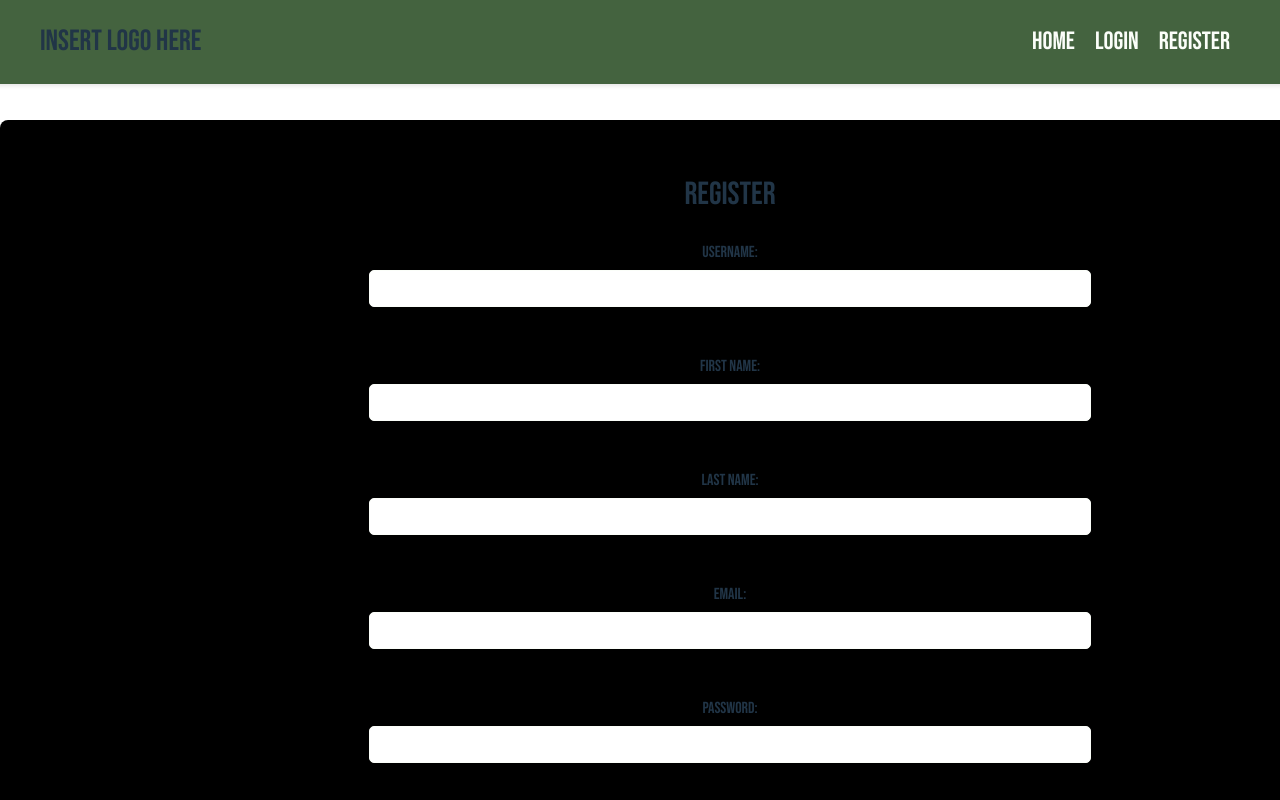
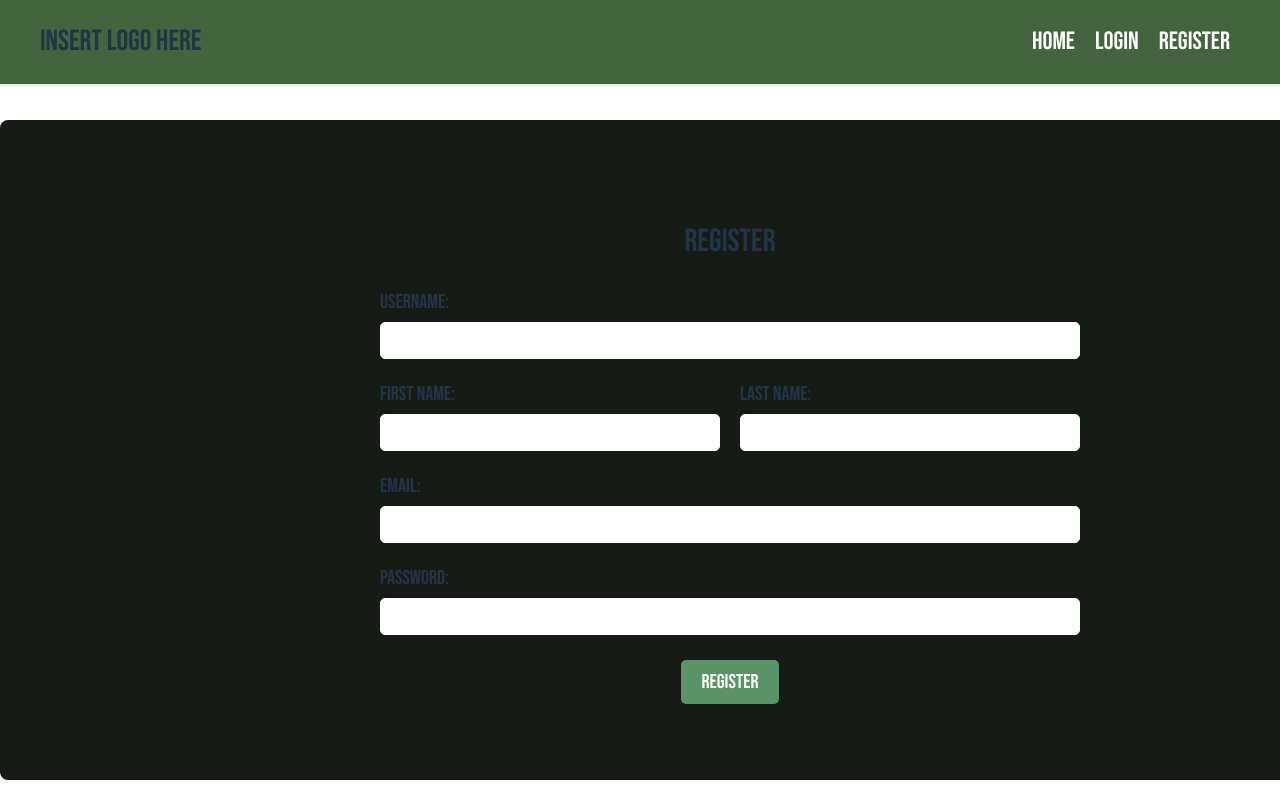
Before and after one commit to Web-Project-1-Team-2/VitalSync-Forum-Application, a React (Vite) app in the folder web-project-2/: page /register in a window 1280 px wide. Shown: the top 800 px of the page. Built offline with nearby package versions, Linux system fonts and the light colour scheme; the HTML template or start-up script is replaced by a standard one.

Commit message:
Registration and Login final style changes

```diff
--- a/web-project-2/src/components/Base/Container/Container.css
+++ b/web-project-2/src/components/Base/Container/Container.css
@@ -1,11 +1,17 @@
 .container {
-    width: 1400px;
-    min-width: 50%;
+    min-width: 1400px;
+    max-width: 1500px;
+    min-height: 600px;
     height: auto;
-    background-color: #000000;
+    background-color: #171b16;
     margin: 0 auto;
     margin-top: 120px;
     margin-bottom: 50px;
     padding: 30px;
     border-radius: 8px;
+    display: flex;
+    justify-content: center;
+    align-items: center;
 }
+
+/* #232921 */
--- a/web-project-2/src/components/Base/Header/Header.css
+++ b/web-project-2/src/components/Base/Header/Header.css
@@ -30,6 +30,10 @@
     cursor: pointer;
 }
 
+.logout-btn:hover {
+    background-color: #bfc2bd;
+}
+
 .navigation-strip {
     display: flex;
     justify-content: center;
--- a/web-project-2/src/pages/Login/Login.css
+++ b/web-project-2/src/pages/Login/Login.css
@@ -1,24 +1,36 @@
 .login-field {
     display: flex;
     flex-direction: column;
-    margin-bottom: 20px;
     align-items: center;
+    width: 100%;
+}
+
+.login-grid {
+    width: 50%;
+    display: grid;
+    grid-template-columns: 1fr;
+    grid-template-rows: repeat(2, 1fr);
+    gap: 20px;
+    margin-bottom: 25px;;
 }
 
 .login-field label {
     margin-bottom: 5px;
+    font-size: 20px;
+    display: block;
 }
 
-.login-field input {
+.login-grid input {
     padding: 10px;
     border: 1px solid #FBFEF9;
     border-radius: 5px;
-    width: 50%;
-    flex-grow: 0;
+    width: -webkit-fill-available;
 }
 
 .login-btn {
-    padding: 10px 20px;
+    font-family: 'Bebas Neue', sans-serif;
+    font-size: 20px;
+    padding: 10px 30px;
     background-color: #5a9367;
     color: #FBFEF9;
     border: none;
--- a/web-project-2/src/pages/Login/Login.jsx
+++ b/web-project-2/src/pages/Login/Login.jsx
@@ -22,7 +22,7 @@ export const Login = () => {
     };
 
     const login = async () => {
-        if(!user.email || user.email.includes('@') === false){
+        if (!user.email || user.email.includes('@') === false) {
             notifyError('Please enter a valid email')
         }
 
@@ -45,13 +45,17 @@ export const Login = () => {
     return (
         <div className="login-field">
             <h1>Login</h1>
+            <div className="login-grid">
+                <div className="email-grid">
+                    <label htmlFor="email">Email: </label>
+                    <input type="email" value={user.email} name="email" id="email" onChange={updateUser('email')} /> <br /><br />
+                </div>
 
-            <label htmlFor="email">Email: </label>
-            <input type="email" value={user.email} name="email" id="email" onChange={updateUser('email')}/> <br /><br />
-
-            <label htmlFor="password">Password: </label>
-            <input type="password" value={user.password} name="password" id="password" onChange={updateUser('password')} /> <br /><br />
-
+                <div className="password-grid">
+                    <label htmlFor="password">Password: </label>
+                    <input type="password" value={user.password} name="password" id="password" onChange={updateUser('password')} /> <br /><br />
+                </div>
+            </div>
             <button className="login-btn" onClick={login}>Login</button>
         </div>
     )
--- a/web-project-2/src/pages/Register/Register.css
+++ b/web-project-2/src/pages/Register/Register.css
@@ -1,23 +1,44 @@
 .register-field {
     display: flex;
     flex-direction: column;
-    margin-bottom: 20px;
     align-items: center;
+    width: 100%;
+}
+
+.registration-grid {
+    width: 50%;
+    display: grid;
+    grid-template-columns: 1fr;
+    grid-template-rows: repeat(4, 1fr);
+    gap: 20px;
+    margin-bottom: 25px;;
+}
+
+.registration-grid label {
+    display: block;
+}
+
+.names-grid {
+    display: grid;
+    grid-template-columns: 1fr 1fr;
+    gap: 20px;
 }
 
 .register-field label {
     margin-bottom: 5px;
+    font-size: 20px;
 }
 
-.register-field input {
+.registration-grid input {
     padding: 10px;
     border: 1px solid #FBFEF9;
     border-radius: 5px;
-    width: 50%;
-    flex-grow: 0;
+    width: -webkit-fill-available;
 }
 
 .register-btn {
+    font-family: 'Bebas Neue', sans-serif;
+    font-size: 20px;
     padding: 10px 20px;
     background-color: #5a9367;
     color: #FBFEF9;
@@ -30,6 +51,6 @@
     background-color: #44633f;
 }
 
-.register-btn > h1 {
+.register-btn>h1 {
     color: #FBFEF9;
 }
--- a/web-project-2/src/pages/Register/Register.jsx
+++ b/web-project-2/src/pages/Register/Register.jsx
@@ -106,22 +106,31 @@ const Register = () => {
     return (
         <div className="register-field">
             <h1>Register</h1>
+            <div className="registration-grid">
+                <div className="username-grid">
+                    <label htmlFor="username">Username: </label>
+                    <input type="text" value={user.username} name="username" id="username" onChange={updateUser('username')} />
+                </div>
+                <div className="names-grid">
+                    <div className="first-name-grid">
+                        <label htmlFor="firstName">First Name: </label>
+                        <input type="text" value={user.firstName} name="firstName" id="firstName" onChange={updateUser('firstName')} />
+                    </div>
 
-            <label htmlFor="username">Username: </label>
-            <input type="text" value={user.username} name="username" id="username" onChange={updateUser('username')} /> <br /><br />
-
-            <label htmlFor="firstName">First Name: </label>
-            <input type="text" value={user.firstName} name="firstName" id="firstName" onChange={updateUser('firstName')} /> <br /><br />
-
-            <label htmlFor="lastName">Last Name: </label>
-            <input type="text" value={user.lastName} name="lastName" id="lastName" onChange={updateUser('lastName')} /> <br /><br />
-
-            <label htmlFor="email">Email: </label>
-            <input type="email" value={user.email} name="email" id="email" onChange={updateUser('email')} /> <br /><br />
-
-            <label htmlFor="password">Password: </label>
-            <input type="password" value={user.password} name="password" id="password" onChange={updateUser('password')} /> <br /><br />
-
+                    <div className="last-name-grid">
+                        <label htmlFor="lastName">Last Name: </label>
+                        <input type="text" value={user.lastName} name="lastName" id="lastName" onChange={updateUser('lastName')} />
+                    </div>
+                </div>
+                <div className="email-grid">
+                    <label htmlFor="email">Email: </label>
+                    <input type="email" value={user.email} name="email" id="email" onChange={updateUser('email')} />
+                </div>
+                <div className="password-grid">
+                    <label htmlFor="password">Password: </label>
+                    <input type="password" value={user.password} name="password" id="password" onChange={updateUser('password')} />
+                </div>
+            </div>
             <button className="register-btn" onClick={register}>Register</button>
         </div>
     )
```
